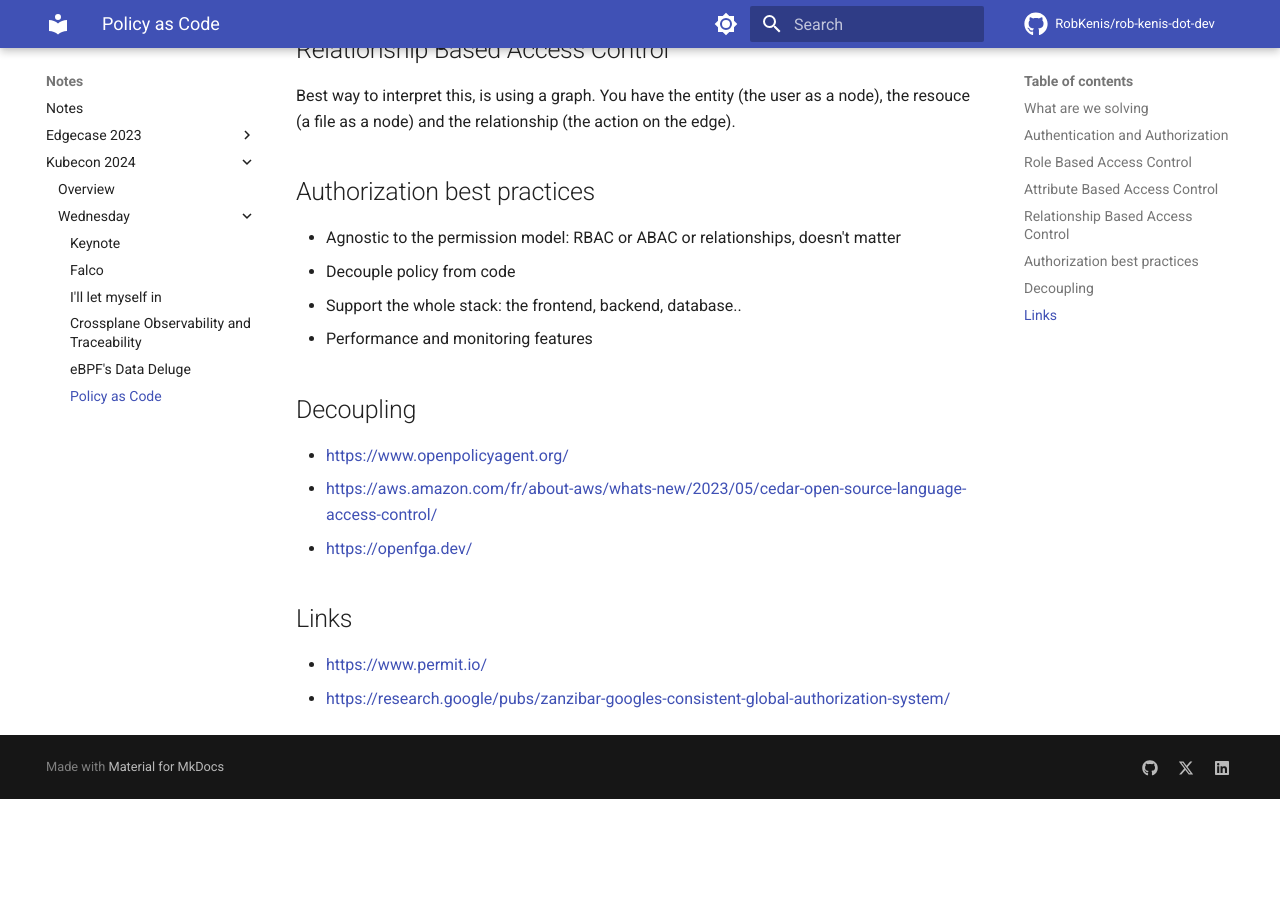
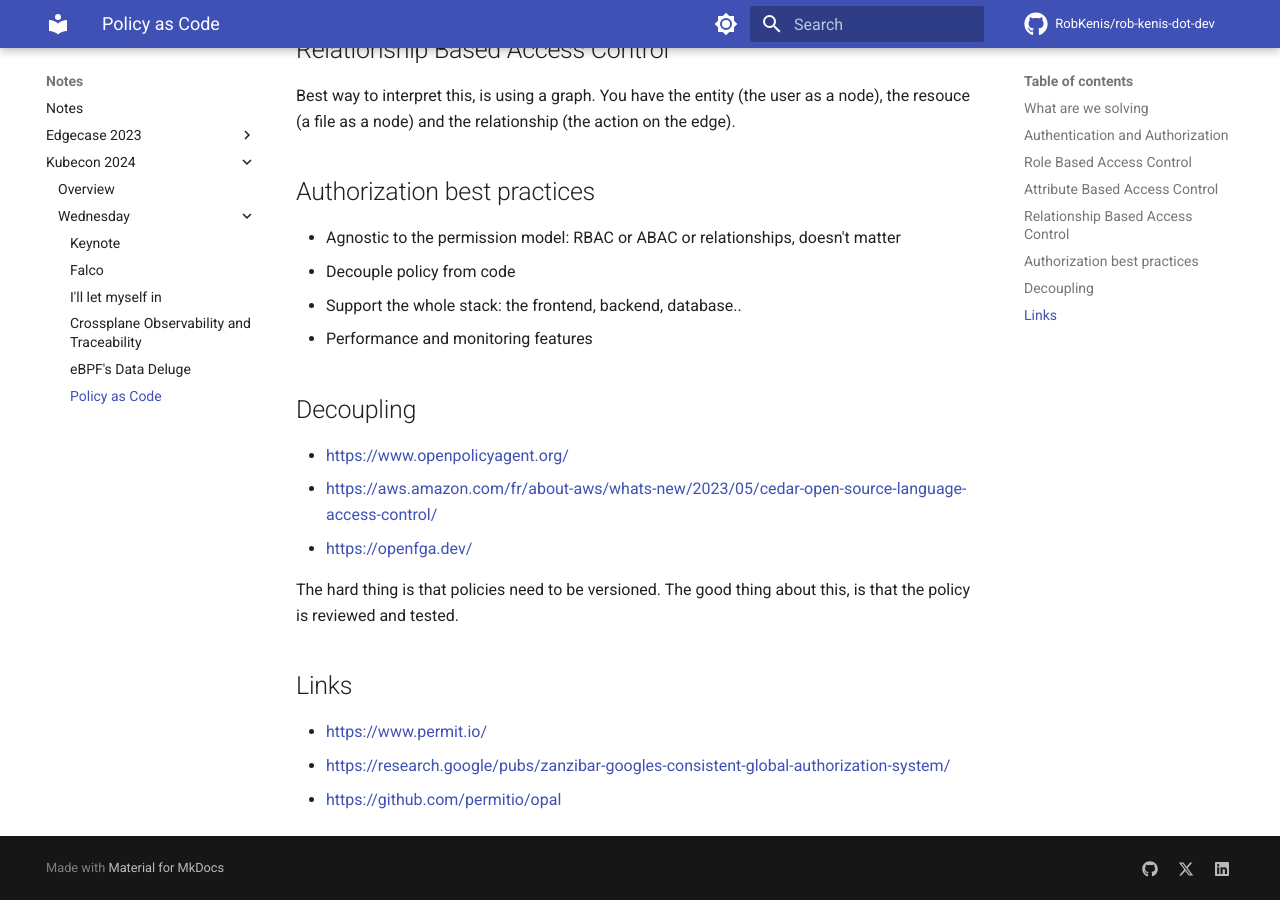
Before and after one commit to RobKenis/rob-kenis-dot-dev, an MkDocs documentation site: the page built from docs/kubecon-2024/wednesday/6-policy-as-code.md, in a window 1280 px wide and 900 px high, scrolled down 1060 px. Built offline with MkDocs 1.6.1 and Material for MkDocs 9.7.7, drawn with Linux system fonts in a browser that asks for light colours; comment, search, counter and statistics services are not loaded; before the commit the page ends 1859 px from its top, so only the background shows below that.

Commit message:
Add link to OPAL

```diff
--- a/docs/kubecon-2024/wednesday/6-policy-as-code.md
+++ b/docs/kubecon-2024/wednesday/6-policy-as-code.md
@@ -46,7 +46,10 @@ Best way to interpret this, is using a graph. You have the entity (the user as a
 - <https://aws.amazon.com/fr/about-aws/whats-new/2023/05/cedar-open-source-language-access-control/>
 - <https://openfga.dev/>
 
+The hard thing is that policies need to be versioned. The good thing about this, is that the policy is reviewed and tested.
+
 ## Links
 
 - <https://www.permit.io/>
 - <https://research.google/pubs/zanzibar-googles-consistent-global-authorization-system/>
+- <https://github.com/permitio/opal>
```
